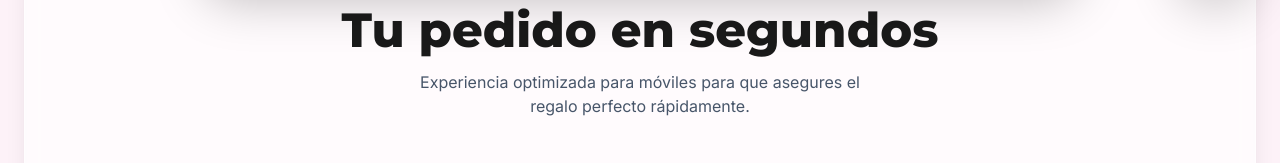
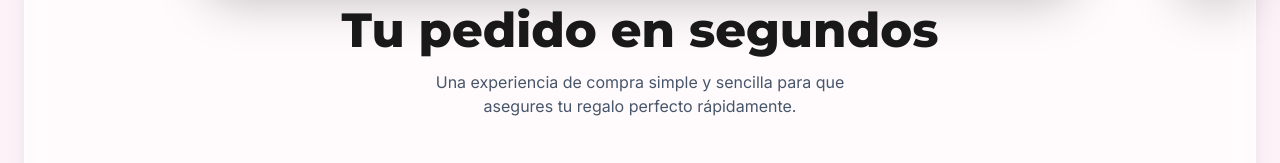
Before and after one commit to rennergymx-code/asarum-floreria-v2, a React (Vite) app: page / in a window 1280 px wide. Shown: the part 789-952 px from the top of the page. Built offline with nearby package versions, Linux system fonts and the light colour scheme.

Commit message:
docs: Updated Home subtitle text

```diff
--- a/pages/Home.tsx
+++ b/pages/Home.tsx
@@ -55,7 +55,7 @@ const Home: React.FC<HomeProps> = ({ products, season }) => {
       <section className="px-6 max-w-7xl mx-auto">
         <div className="glass-card p-8 md:p-16 text-center">
           <h2 className="text-3xl md:text-5xl font-black text-asarum-dark mb-4">Tu pedido en segundos</h2>
-          <p className="text-asarum-slate mb-12 max-w-md mx-auto">Experiencia optimizada para móviles para que asegures el regalo perfecto rápidamente.</p>
+          <p className="text-asarum-slate mb-12 max-w-md mx-auto">Una experiencia de compra simple y sencilla para que asegures tu regalo perfecto rápidamente.</p>
 
           <div className="grid grid-cols-1 sm:grid-cols-3 md:grid-cols-5 gap-8">
             {[
```
